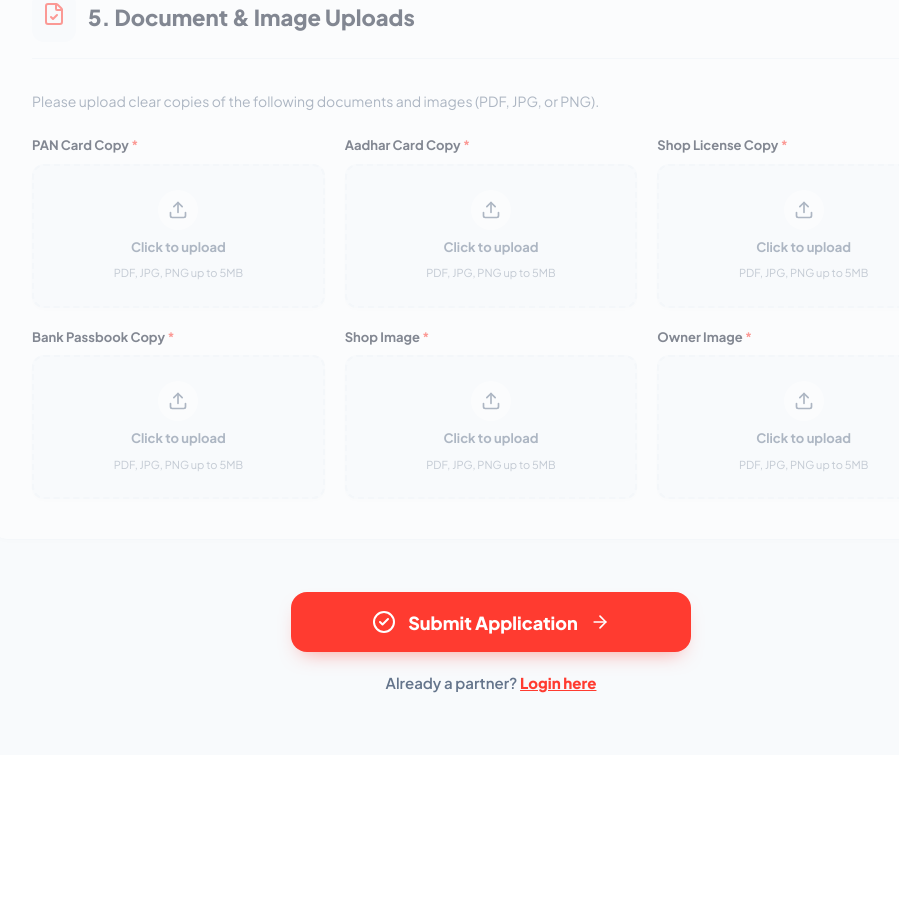
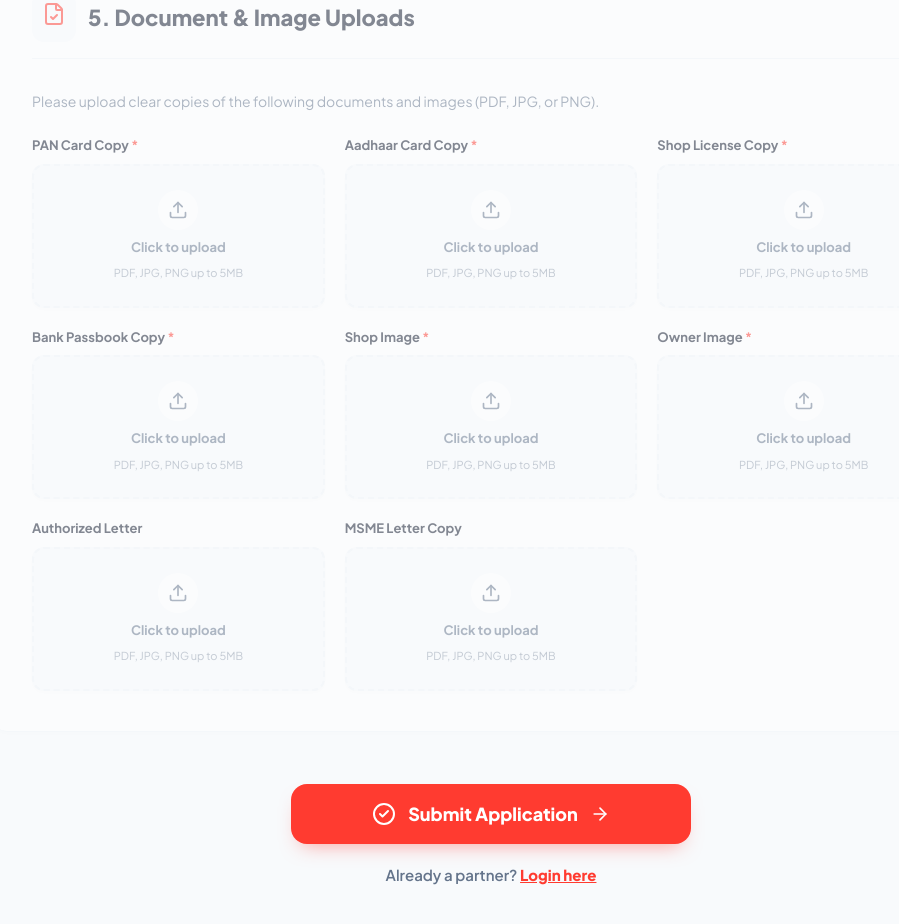
Before and after one commit to Priyanka-ch-dev/battery_ecom_seller_panel, a React (Vite) app: page /seller/register in a window 1280 px wide. Shown: the part 2100-3024 px from the top of the page, without its empty margins (149-1048 px from the left). Before the commit the page ends 2855 px from the top, so only its background shows below. Built offline with nearby package versions, Linux system fonts and the light colour scheme.

Commit message:
implemented seller fields-msme

```diff
--- a/src/pages/Profile.jsx
+++ b/src/pages/Profile.jsx
@@ -375,6 +375,9 @@ const Profile = () => {
               <div style={{ gridColumn: 'span 2' }}>
                 <FileUpload label="Bank Passbook/Cancelled Cheque" name="bank_passbook_copy" current={profile.bank_passbook_copy} onChange={handleFileChange} />
               </div>
+              <div style={{ gridColumn: 'span 2' }}>
+                <FileUpload label="MSME Letter Copy" name="msme_letter_copy" current={profile.msme_letter_copy} onChange={handleFileChange} />
+              </div>
             </div>
           </div>
 
--- a/src/pages/Register.jsx
+++ b/src/pages/Register.jsx
@@ -43,7 +43,9 @@ const Register = () => {
     shop_license_copy: null,
     bank_passbook_copy: null,
     shop_image: null,
-    owner_image: null
+    owner_image: null,
+    authorized_letter: null,
+    msme_letter_copy: null
   });
 
   const [loading, setLoading] = useState(false);
@@ -419,6 +421,8 @@ const Register = () => {
                   <FileInput label="Bank Passbook Copy" name="bank_passbook_copy" onChange={handleFileChange} required fileName={files.bank_passbook_copy?.name} />
                   <FileInput label="Shop Image" name="shop_image" onChange={handleFileChange} required fileName={files.shop_image?.name} />
                   <FileInput label="Owner Image" name="owner_image" onChange={handleFileChange} required fileName={files.owner_image?.name} />
+                  <FileInput label="Authorized Letter" name="authorized_letter" onChange={handleFileChange} fileName={files.authorized_letter?.name} />
+                  <FileInput label="MSME Letter Copy" name="msme_letter_copy" onChange={handleFileChange} fileName={files.msme_letter_copy?.name} />
                </div>
             </div>
           )}
--- a/src/pages/SellerRegister.jsx
+++ b/src/pages/SellerRegister.jsx
@@ -48,7 +48,9 @@ const SellerRegister = () => {
     shop_license_copy: null,
     bank_passbook_copy: null,
     shop_image: null,
-    owner_image: null
+    owner_image: null,
+    authorized_letter: null,
+    msme_letter_copy: null
   });
 
   const [loading, setLoading] = useState(false);
@@ -402,11 +404,13 @@ const SellerRegister = () => {
               <p style={{ fontSize: '14px', color: 'var(--text-dim)', marginBottom: '24px' }}>Please upload clear copies of the following documents and images (PDF, JPG, or PNG).</p>
               <div style={{ display: 'grid', gridTemplateColumns: 'repeat(auto-fit, minmax(220px, 1fr))', gap: '20px' }}>
                 <FileInput label="PAN Card Copy" name="pan_card_copy" onChange={handleFileChange} required fileName={files.pan_card_copy?.name} />
-                <FileInput label="Aadhar Card Copy" name="aadhaar_card_copy" onChange={handleFileChange} required fileName={files.aadhaar_card_copy?.name} />
+                <FileInput label="Aadhaar Card Copy" name="aadhaar_card_copy" onChange={handleFileChange} required fileName={files.aadhaar_card_copy?.name} />
                 <FileInput label="Shop License Copy" name="shop_license_copy" onChange={handleFileChange} required fileName={files.shop_license_copy?.name} />
                 <FileInput label="Bank Passbook Copy" name="bank_passbook_copy" onChange={handleFileChange} required fileName={files.bank_passbook_copy?.name} />
                 <FileInput label="Shop Image" name="shop_image" onChange={handleFileChange} required fileName={files.shop_image?.name} />
                 <FileInput label="Owner Image" name="owner_image" onChange={handleFileChange} required fileName={files.owner_image?.name} />
+                <FileInput label="Authorized Letter" name="authorized_letter" onChange={handleFileChange} fileName={files.authorized_letter?.name} />
+                <FileInput label="MSME Letter Copy" name="msme_letter_copy" onChange={handleFileChange} fileName={files.msme_letter_copy?.name} />
               </div>
             </Section>
             </div>
```
